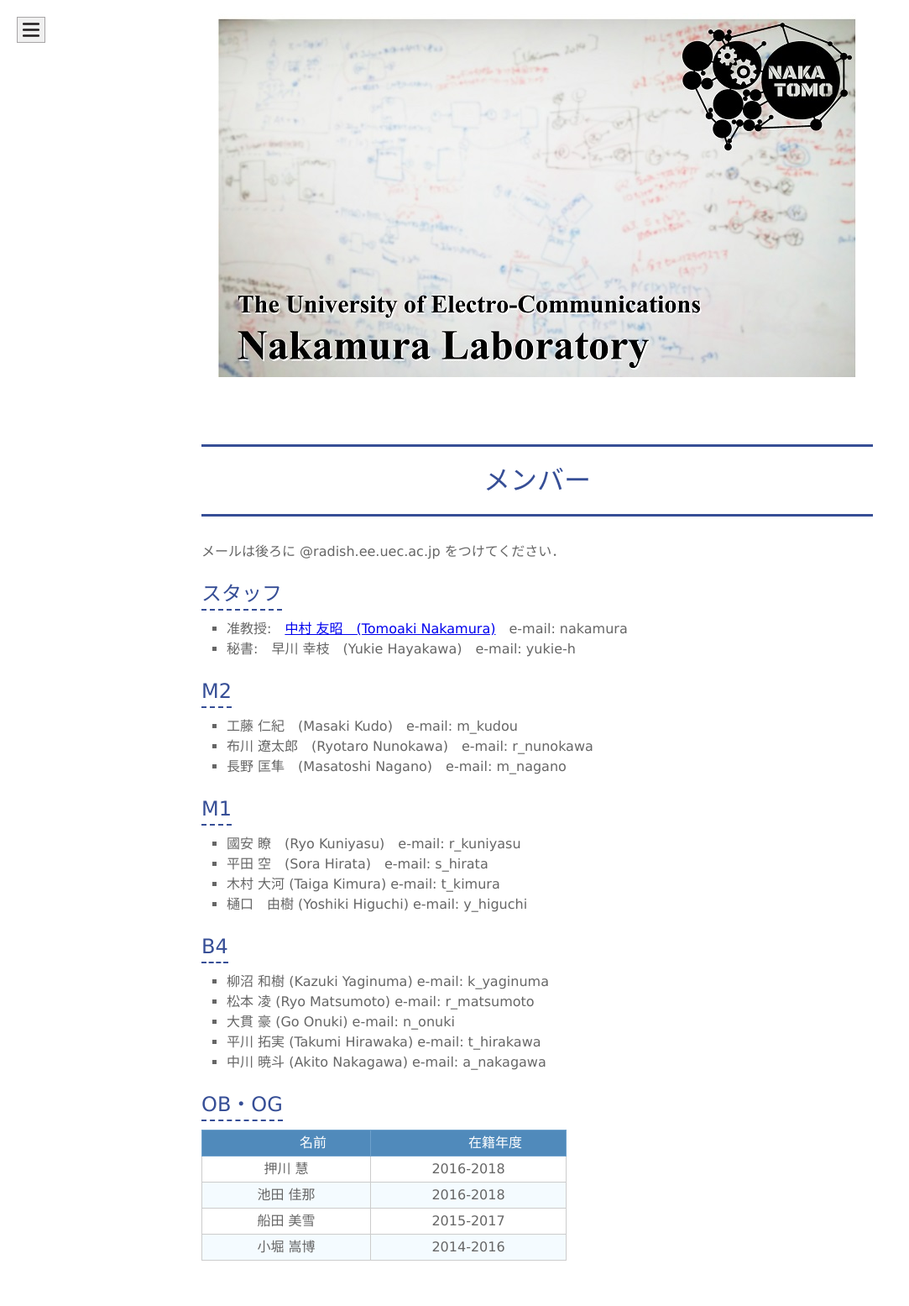
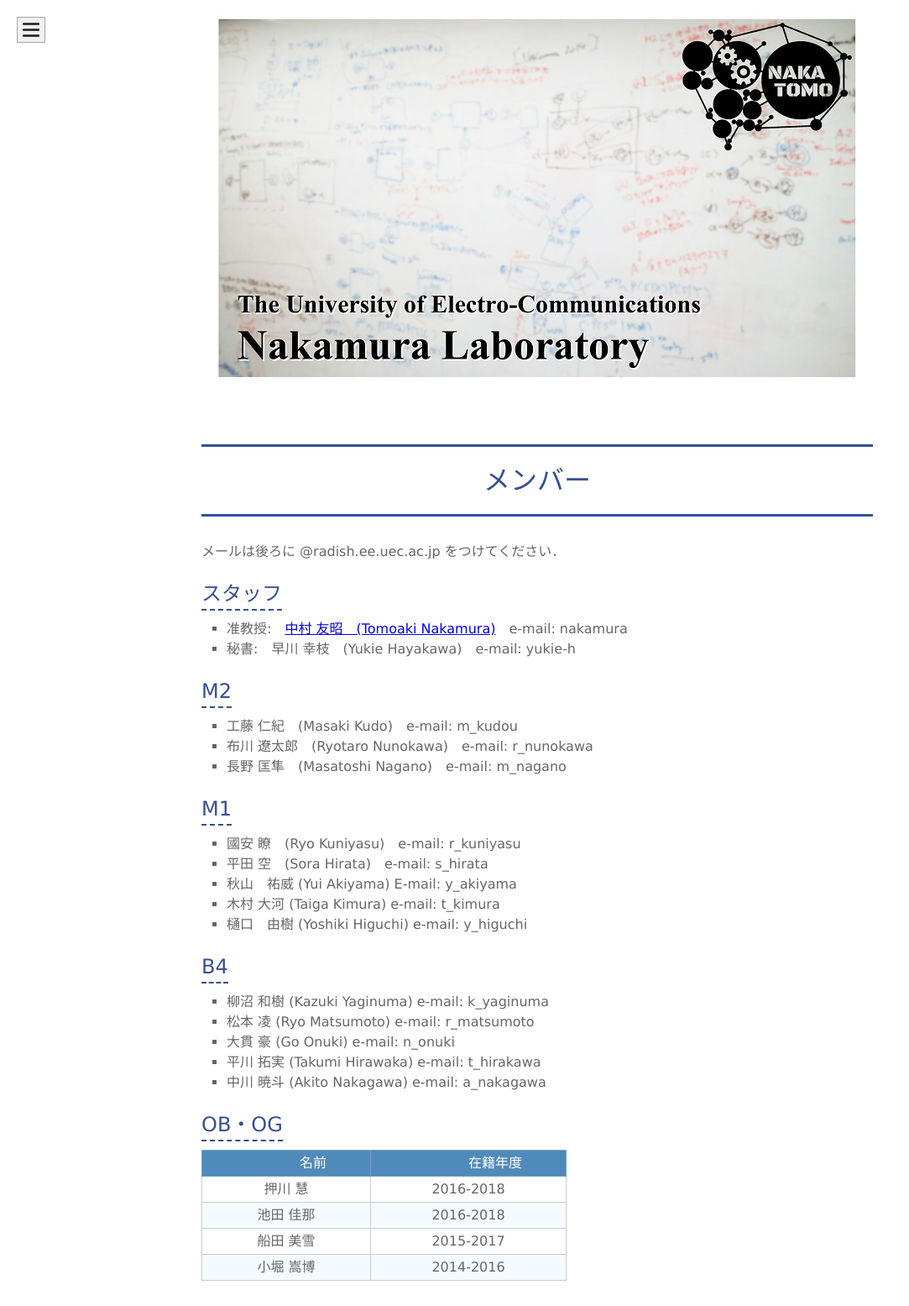
Before and after one commit to naka-lab/naka-lab.github.io, a Jekyll site: the page built from subpages/member.md, in a window 1280 px wide. Shown: the whole page at 84% size, without its empty margins (0-1083 px from the left). Built offline with Jekyll 4.4.1, drawn with Linux system fonts in a browser that asks for light colours; before the commit the page ends 1531 px from its top, so only the background shows below that.

Commit message:
Update member.md

```diff
--- a/subpages/member.md
+++ b/subpages/member.md
@@ -18,6 +18,7 @@ layout: default
 ## M1
 - 國安 瞭　(Ryo Kuniyasu)　e-mail: r_kuniyasu
 - 平田 空　(Sora Hirata)　e-mail: s_hirata
+- 秋山　祐威 (Yui Akiyama)	E-mail: y_akiyama
 - 木村 大河 (Taiga Kimura) e-mail: t_kimura
 - 樋口　由樹 (Yoshiki Higuchi) e-mail: y_higuchi
 
```
